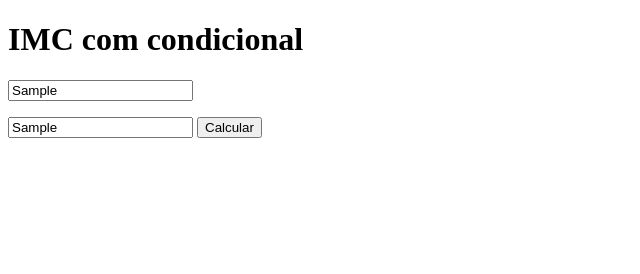
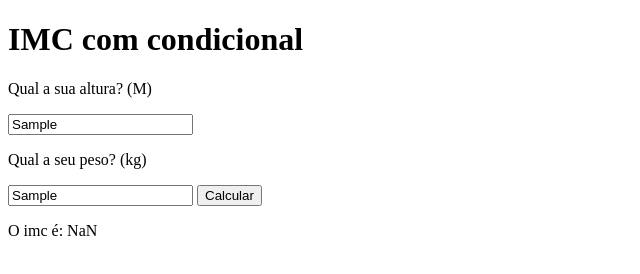
Before and after one commit to PedroAlexandreFS/Estudo-algoritmo-com-js, a plain HTML site: page IMC-com-condicional/index.html in a window 1280 px wide. Both pictures are taken after typing "Sample", "Sample" into the empty fields and a click on the button "Calcular". Shown: the whole page, without its empty margins (0-640 px from the left). Drawn offline with Linux system fonts and the light colour scheme.

Commit message:
Finalizando a atividade

```diff
--- a/IMC-com-condicional/index.html
+++ b/IMC-com-condicional/index.html
@@ -12,5 +12,8 @@
     <p id="peso"></p>
     <input id="inputPeso" type="text">
     <button id="btn-imc">Calcular</button>
+    <p id="resultado"></p>
+
+    <script src="js/index.js"></script>
 </body>
 </html>
--- a/IMC-com-condicional/js/indx.js
+++ b/IMC-com-condicional/js/index.js
@@ -40,21 +40,24 @@ Inicio
 */
 
 //perguntando qual a altura
-document.querySelector('#altura').innerHTML = "Qual a sua altura? (M)"
+document.querySelector('#Altura').innerHTML = "Qual a sua altura? (M)"
 
 //pegando a caixa do input altura
 let caixaInputAltura = document.querySelector('#inputAltura');
 
 //perguntando qual o peso
-document.querySelector('#altura').innerHTML = "Qual a sua altura? (M)"
+document.querySelector('#peso').innerHTML = "Qual a seu peso? (kg)"
 
 //pegando a caixa do input peso
-let caixaInputPeso = document.querySelector('#inputAltura');
+let caixaInputPeso = document.querySelector('#inputPeso');
 
 //pegando o botão
 let botaoImc = document.querySelector('#btn-imc');
 botaoImc.addEventListener('click', function () {
-    let altura = caixaInputAltura.value;
-    let peso = caixaInputPeso.value;
+    let altura = Number(caixaInputAltura.value);
+    let peso = Number(caixaInputPeso.value);
+
+   let imc = peso / ((altura / 100 ) ** 2);
+   document.querySelector('#resultado').innerHTML = "O imc é: " + imc.toFixed(2);
 
 })
```
